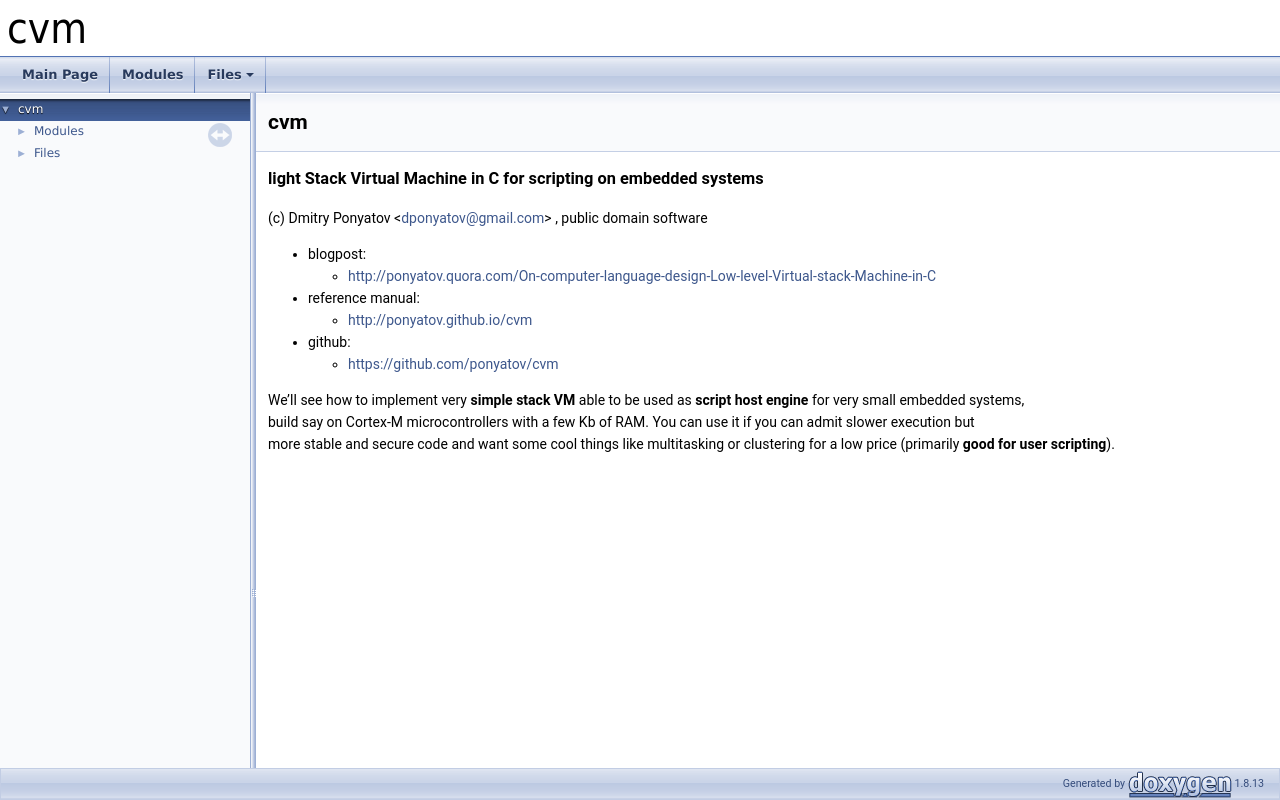
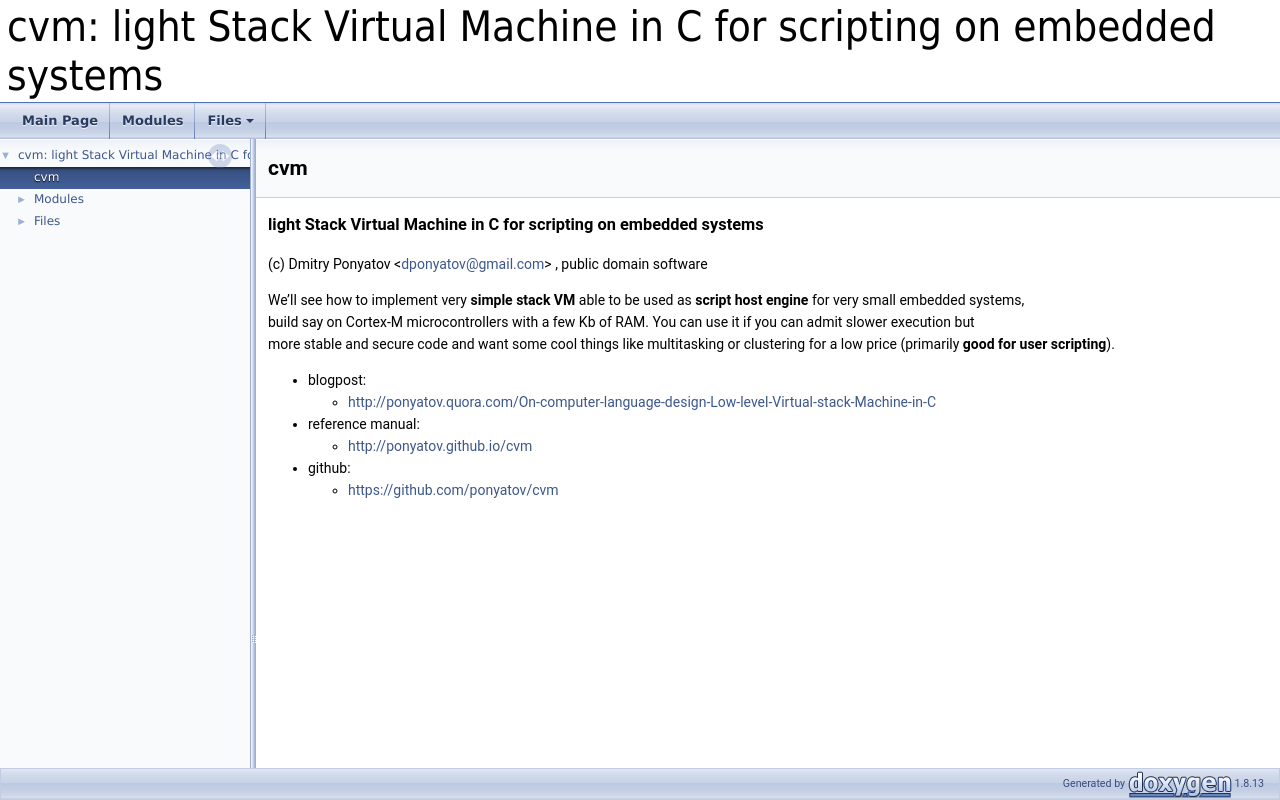
Before and after one commit to ponyatov/cvm, a plain HTML site: page docs/index.html in a window 1280 px wide. Drawn offline with Linux system fonts and the light colour scheme.

Commit message:
* github pages cvm/
Signed-off-by: Dmitry Ponyatov <dponiatov@icbcom.ru>

```diff
--- a/docs/index.html
+++ b/docs/index.html
@@ -5,7 +5,7 @@
 <meta http-equiv="X-UA-Compatible" content="IE=9"/>
 <meta name="generator" content="Doxygen 1.8.13"/>
 <meta name="viewport" content="width=device-width, initial-scale=1"/>
-<title>cvm: cvm</title>
+<title>cvm: light Stack Virtual Machine in C for scripting on embedded systems: cvm</title>
 <link href="tabs.css" rel="stylesheet" type="text/css"/>
 <script type="text/javascript" src="jquery.js"></script>
 <script type="text/javascript" src="dynsections.js"></script>
@@ -25,7 +25,7 @@
  <tbody>
  <tr style="height: 56px;">
   <td id="projectalign" style="padding-left: 0.5em;">
-   <div id="projectname">cvm
+   <div id="projectname">cvm: light Stack Virtual Machine in C for scripting on embedded systems
    </div>
   </td>
  </tr>
@@ -64,6 +64,9 @@ $(document).ready(function(){initNavTree('index.html','');});
 <div class="contents">
 <div class="textblock"><h3>light Stack Virtual Machine in C for scripting on embedded systems</h3>
 <p>(c) Dmitry Ponyatov &lt;<a href="#" onclick="location.href='mai'+'lto:'+'dpo'+'ny'+'ato'+'v@'+'gma'+'il'+'.co'+'m'; return false;">dpony<span style="display: none;">.nosp@m.</span>atov<span style="display: none;">.nosp@m.</span>@gmai<span style="display: none;">.nosp@m.</span>l.co<span style="display: none;">.nosp@m.</span>m</a>&gt; , public domain software</p>
+<p>We’ll see how to implement very <b>simple stack VM</b> able to be used as <b>script host engine</b> for very small embedded systems,<br />
+ build say on Cortex-M microcontrollers with a few Kb of RAM. You can use it if you can admit slower execution but<br />
+ more stable and secure code and want some cool things like multitasking or clustering for a low price (primarily <b>good for user scripting</b>).</p>
 <ul>
 <li>blogpost:<ul>
 <li><a href="http://ponyatov.quora.com/On-computer-language-design-Low-level-Virtual-stack-Machine-in-C">http://ponyatov.quora.com/On-computer-language-design-Low-level-Virtual-stack-Machine-in-C</a></li>
@@ -74,13 +77,10 @@ $(document).ready(function(){initNavTree('index.html','');});
 </ul>
 </li>
 <li>github:<ul>
-<li><a href="https://github.com/ponyatov/cvm">https://github.com/ponyatov/cvm</a></li>
+<li><a href="https://github.com/ponyatov/cvm">https://github.com/ponyatov/cvm</a> </li>
 </ul>
 </li>
 </ul>
-<p>We’ll see how to implement very <b>simple stack VM</b> able to be used as <b>script host engine</b> for very small embedded systems,<br />
- build say on Cortex-M microcontrollers with a few Kb of RAM. You can use it if you can admit slower execution but<br />
- more stable and secure code and want some cool things like multitasking or clustering for a low price (primarily <b>good for user scripting</b>). </p>
 </div></div><!-- contents -->
 </div><!-- doc-content -->
 <!-- start footer part -->
--- a/docs/navtreedata.js
+++ b/docs/navtreedata.js
@@ -1,6 +1,7 @@
 var NAVTREE =
 [
-  [ "cvm", "index.html", [
+  [ "cvm: light Stack Virtual Machine in C for scripting on embedded systems", "index.html", [
+    [ "cvm", "index.html", null ],
     [ "Modules", "modules.html", "modules" ],
     [ "Files", null, [
       [ "File List", "files.html", "files" ],
--- a/docs/navtreeindex0.js
+++ b/docs/navtreeindex0.js
@@ -1,46 +1,47 @@
 var NAVTREEINDEX0 =
 {
-"files.html":[1,0],
-"globals.html":[1,1,0],
-"globals_defs.html":[1,1,3],
-"globals_func.html":[1,1,1],
-"globals_vars.html":[1,1,2],
-"group__config.html":[0,0],
-"group__config.html#ga40a11b332fa610c83d8bffba4c1ac708":[0,0,0],
-"group__config.html#ga40a11b332fa610c83d8bffba4c1ac708":[1,0,1,0],
-"group__config.html#gad197097190188a1227ecf9ae73cc79fb":[0,0,1],
-"group__config.html#gad197097190188a1227ecf9ae73cc79fb":[1,0,1,2],
-"group__opcode.html":[0,1],
-"group__opcode.html#ga0de250395e6a7c0c32a34b50a6254c7d":[0,1,0],
-"group__opcode.html#ga0de250395e6a7c0c32a34b50a6254c7d":[1,0,1,1],
-"group__opcode.html#ga700f88377bf36711b711f69b06c52f5d":[0,1,1],
-"group__opcode.html#ga700f88377bf36711b711f69b06c52f5d":[1,0,1,3],
-"group__parser.html":[0,2],
-"group__parser.html#ga5137128cec8264b305aaefaab68466c0":[0,2,0],
-"group__parser.html#ga5137128cec8264b305aaefaab68466c0":[1,0,1,5],
-"group__parser.html#ga5e36364965360da7b7cdfc2188e0af84":[1,0,1,12],
-"group__parser.html#ga5e36364965360da7b7cdfc2188e0af84":[0,2,3],
-"group__parser.html#gaa40b27ae32d6d1ae7160bd6256e08eb8":[1,0,1,6],
-"group__parser.html#gaa40b27ae32d6d1ae7160bd6256e08eb8":[0,2,1],
-"group__parser.html#gacd8617a8f2ac0de8bc1cc032cf449e19":[1,0,1,7],
-"group__parser.html#gacd8617a8f2ac0de8bc1cc032cf449e19":[0,2,2],
-"group__parser.html#gad9264b77d56b6971f29739e2bda77f51":[1,0,1,13],
-"group__parser.html#gad9264b77d56b6971f29739e2bda77f51":[0,2,4],
+"files.html":[2,0],
+"globals.html":[2,1,0],
+"globals_defs.html":[2,1,3],
+"globals_func.html":[2,1,1],
+"globals_vars.html":[2,1,2],
+"group__config.html":[1,0],
+"group__config.html#ga40a11b332fa610c83d8bffba4c1ac708":[1,0,0],
+"group__config.html#ga40a11b332fa610c83d8bffba4c1ac708":[2,0,1,0],
+"group__config.html#gad197097190188a1227ecf9ae73cc79fb":[1,0,1],
+"group__config.html#gad197097190188a1227ecf9ae73cc79fb":[2,0,1,2],
+"group__opcode.html":[1,1],
+"group__opcode.html#ga0de250395e6a7c0c32a34b50a6254c7d":[1,1,0],
+"group__opcode.html#ga0de250395e6a7c0c32a34b50a6254c7d":[2,0,1,1],
+"group__opcode.html#ga700f88377bf36711b711f69b06c52f5d":[1,1,1],
+"group__opcode.html#ga700f88377bf36711b711f69b06c52f5d":[2,0,1,3],
+"group__parser.html":[1,2],
+"group__parser.html#ga5137128cec8264b305aaefaab68466c0":[2,0,1,5],
+"group__parser.html#ga5137128cec8264b305aaefaab68466c0":[1,2,0],
+"group__parser.html#ga5e36364965360da7b7cdfc2188e0af84":[2,0,1,12],
+"group__parser.html#ga5e36364965360da7b7cdfc2188e0af84":[1,2,3],
+"group__parser.html#gaa40b27ae32d6d1ae7160bd6256e08eb8":[2,0,1,6],
+"group__parser.html#gaa40b27ae32d6d1ae7160bd6256e08eb8":[1,2,1],
+"group__parser.html#gacd8617a8f2ac0de8bc1cc032cf449e19":[2,0,1,7],
+"group__parser.html#gacd8617a8f2ac0de8bc1cc032cf449e19":[1,2,2],
+"group__parser.html#gad9264b77d56b6971f29739e2bda77f51":[2,0,1,13],
+"group__parser.html#gad9264b77d56b6971f29739e2bda77f51":[1,2,4],
 "index.html":[],
-"modules.html":[0],
+"index.html":[0],
+"modules.html":[1],
 "pages.html":[],
-"vm_8c.html":[1,0,0],
-"vm_8c.html#a0ddf1224851353fc92bfbff6f499fa97":[1,0,0,1],
-"vm_8c.html#a7855cef2909876811f522207b5f14e05":[1,0,0,0],
-"vm_8c.html#a8a8692bd83f483740fcc4bc7ca397618":[1,0,0,3],
-"vm_8c.html#a952d4e944c323fa833d1945f619048ae":[1,0,0,2],
-"vm_8c.html#ad8e76a4834c5fdcf094d5478cb239bf7":[1,0,0,4],
-"vm_8c.html#ae3d839463b6580556c411298b9b34921":[1,0,0,5],
-"vm_8h.html":[1,0,1],
-"vm_8h.html#a7855cef2909876811f522207b5f14e05":[1,0,1,4],
-"vm_8h.html#a8a8692bd83f483740fcc4bc7ca397618":[1,0,1,9],
-"vm_8h.html#a952d4e944c323fa833d1945f619048ae":[1,0,1,8],
-"vm_8h.html#ad8e76a4834c5fdcf094d5478cb239bf7":[1,0,1,10],
-"vm_8h.html#ae3d839463b6580556c411298b9b34921":[1,0,1,11],
-"vm_8h_source.html":[1,0,1]
+"vm_8c.html":[2,0,0],
+"vm_8c.html#a0ddf1224851353fc92bfbff6f499fa97":[2,0,0,1],
+"vm_8c.html#a7855cef2909876811f522207b5f14e05":[2,0,0,0],
+"vm_8c.html#a8a8692bd83f483740fcc4bc7ca397618":[2,0,0,3],
+"vm_8c.html#a952d4e944c323fa833d1945f619048ae":[2,0,0,2],
+"vm_8c.html#ad8e76a4834c5fdcf094d5478cb239bf7":[2,0,0,4],
+"vm_8c.html#ae3d839463b6580556c411298b9b34921":[2,0,0,5],
+"vm_8h.html":[2,0,1],
+"vm_8h.html#a7855cef2909876811f522207b5f14e05":[2,0,1,4],
+"vm_8h.html#a8a8692bd83f483740fcc4bc7ca397618":[2,0,1,9],
+"vm_8h.html#a952d4e944c323fa833d1945f619048ae":[2,0,1,8],
+"vm_8h.html#ad8e76a4834c5fdcf094d5478cb239bf7":[2,0,1,10],
+"vm_8h.html#ae3d839463b6580556c411298b9b34921":[2,0,1,11],
+"vm_8h_source.html":[2,0,1]
 };
```
Also changed, not shown: docs/files.html (+2 -2 lines), docs/globals.html (+2 -2 lines), docs/globals_defs.html (+2 -2 lines), docs/globals_func.html (+2 -2 lines), docs/globals_vars.html (+2 -2 lines), docs/graph_legend.html (+2 -2 lines), docs/group__config.html (+2 -2 lines), docs/group__opcode.html (+2 -2 lines), docs/group__parser.html (+2 -2 lines), docs/modules.html (+2 -2 lines), docs/vm_8c.html (+2 -2 lines), docs/vm_8h.html (+2 -2 lines), docs/vm_8h_source.html (+2 -2 lines), 2 other files.
